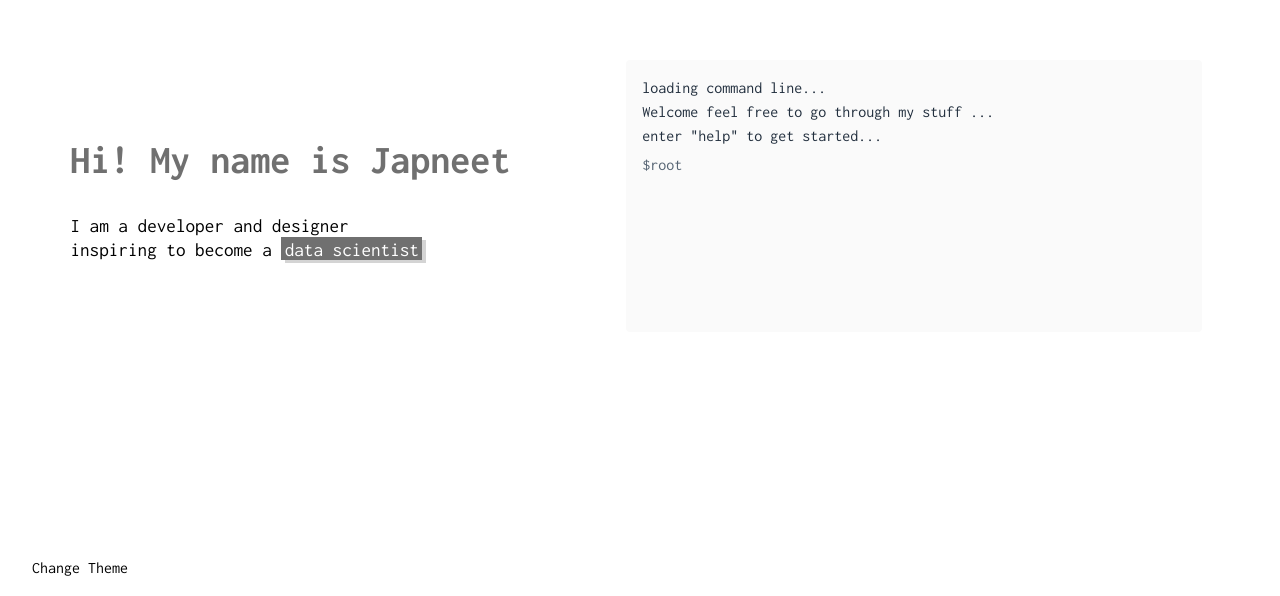
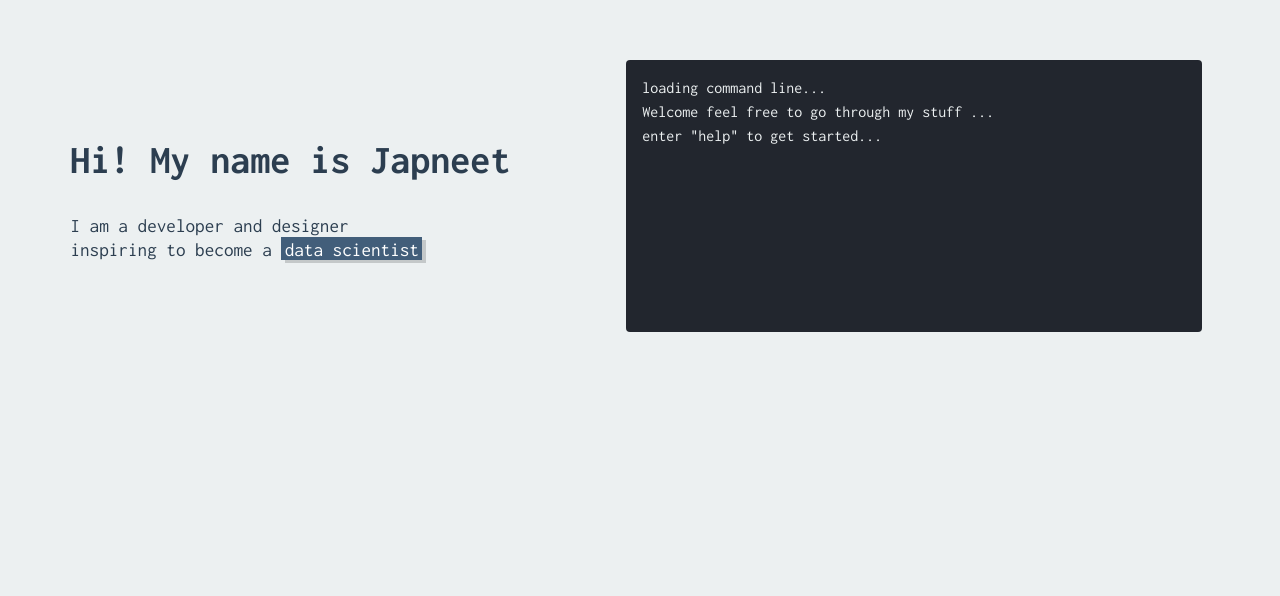
Before and after one commit to japsuchiha/japsuchiha.github.io, a website: page index.html in a window 1280 px wide. Shown: the part 204-800 px from the top of the page. Drawn offline with nearby package versions, Linux system fonts and the light colour scheme.

Commit message:
minor edits

```diff
--- a/data/data.json
+++ b/data/data.json
@@ -4,7 +4,7 @@
     "text" : ["aboutme.ju","resume.ju"],
     "root" : [["skills"],["projects"],["aboutme.ju"],["resume.ju"]],
     "skills" : [["HTML","CSS", "JS" ,"REACT","REDUX"],["R" ,"SQL", "Python"],["Illustrator", "After Effects", "XD", "Photoshop"]],
-    "projects": [["Leftovers"],["Tweeter"],["WorldCup Notifier"],["GameOfLife"]],
+    "projects": [["Leftovers.ju"],["Tweeter.ju"],["WorldCup Notifier.ju"],["GameOfLife.ju"]],
     "aboutme.ju" : [["Bonjour! I am a man with various interest and once i decide to pursue a field i only get out of it once i have made my mark. Due to this quality i played various roles such as frontend developer, motion graphic artist, Cisco Certified network engineer. Now i am aspiring to become a data scientist!"]],
     "Leftovers" : [["This app lets you add "]]
 }
--- a/index.html
+++ b/index.html
@@ -17,10 +17,9 @@
             <p class="name">Hi! My name is Japneet</p>
             <p class="description">I am a developer and designer<br>inspiring to become a
                  <span class="pro">data scientist</span></p>
-            <p class="theme">Change Theme</p>
         </div>
         <div class="cmd">
-            <div class="bash">
+            <div class="bash animated fadeInUp">
                 <p class="start-message">loading command line...</p>
                 <span id="typed">
                 </span>
--- a/js/index.js
+++ b/js/index.js
@@ -11,12 +11,17 @@ fetch('./data/data.json')
     console.log(dataAll);
     dirs = dataAll.dir;
   })
+  window.onload = ()=>{
+      setTimeout(()=>{
+          document.querySelector('.bash').style.display = "block";
+      }, 1000);
+  }
 let elem = $('#typed');
     var typed6 = new Typed(area,{
     strings: ["",'Welcome feel free to go through my stuff ...^1000 <br> `enter "help" to get started...`'],
     typeSpeed: 10,
     backSpeed: 0,
-    startDelay: 2000,
+    startDelay: 3000,
     onStringTyped: function() {
     return elem.siblings('.typed-cursor').remove();}
   });
@@ -57,7 +62,8 @@ let elem = $('#typed');
                 cd(command,store);
                 break;
                 case "home":
-                resetCommand(command,"root");
+                store = "root";
+                resetCommand(command,store);
                 break;
                 case "open":
                 open(command,store)
@@ -83,7 +89,7 @@ let elem = $('#typed');
       $('.input').focus();
       update();
   }
-setTimeout(root,4500);
+setTimeout(root,5500);
 
 let help = ()=>{
     dataAll.help.map((obj)=>{
--- a/styles/main.css
+++ b/styles/main.css
@@ -2,6 +2,8 @@ html, body{
     height: 100%;
     margin: 0;
     font-family: 'Inconsolata', Arial, Helvetica, sans-serif;
+    background: #ecf0f1;
+    overflow: hidden;
 }
 
 .container{
@@ -23,26 +25,21 @@ html, body{
     margin-left:2rem;
     font-weight: 700;
     font-size: 2.5rem;
-    color: #707070;
+    color: #2c3e50;
 }
 .description{
     margin-top: 1.5rem;
     line-height: 1.5rem;
     font-size: 1.2rem;
     margin-left: -3.5rem;
+    color: #2c3e50;
 }
 
 .pro{
     color: white;
     padding: 0.2rem 0.2rem 0 0.2rem;
-    background-color: #707070;
+    background-color: #425E7A;
     box-shadow: 4px 3px rgba(0, 0, 0, 0.17)
-}
-
-.theme{
-    position: absolute;
-    top: 95%;
-    right: 90%;
 }
 
 
@@ -56,21 +53,22 @@ html, body{
 }
 
 .bash{
-    color: #222f3e;
+    color: #ecf0f1;
     width: 576px;
     height: 271.44px;
-    background-color:#FAFAFA;
+    background-color:#22262e;
     border-radius: 4px;
     padding: 1rem;
     overflow: scroll;
     overflow-x: hidden;
+    display: none;
 }
 .root{
     margin-top: 5px;
-    color: #576574;
+    color: yellow;
 }
 .input{
     margin-left: 5px;
     width: auto;
-    color: #3d3d3d;
+    color: turquoise;
 }
```
